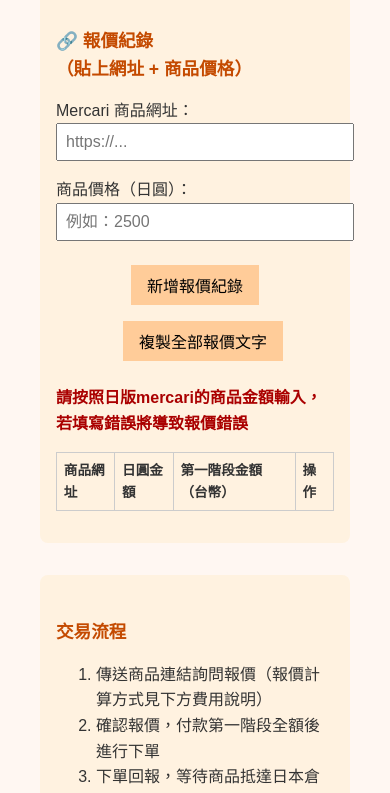
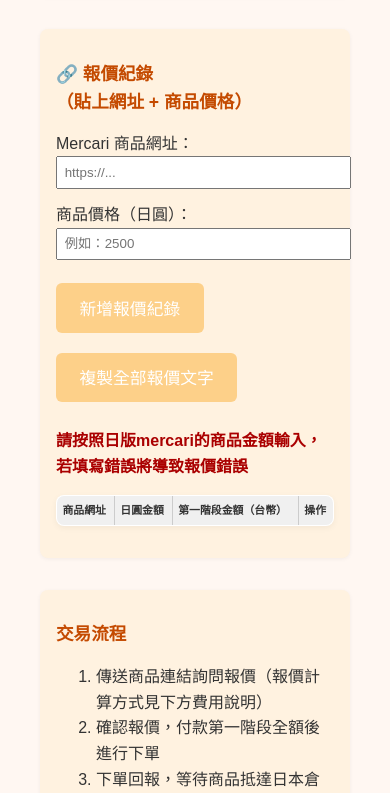
Before and after one commit to azaiogi/mercari-calculator, a plain HTML site: page index.html in a window 390 px wide. Shown: the part 293-1086 px from the top of the page. Drawn offline with Linux system fonts and the light colour scheme.

Commit message:
Add files via upload

```diff
--- a/index.html
+++ b/index.html
@@ -6,6 +6,84 @@
   <meta name="viewport" content="width=device-width, initial-scale=1.0" />
   <title>メルカリ報價計算器（第一階段報價）</title>
   <style>
+body { font-family: 'Helvetica Neue', sans-serif; background-color: #f9f9f9; color: #333; padding: 1.5em; }
+h1, h2 { color: #333; }
+button {
+  background-color: #fdd089;
+  border: none;
+  color: white;
+  padding: 0.75em 1.4em;
+  font-size: 1.05em;
+  border-radius: 6px;
+  margin: 0.6em 0;
+  cursor: pointer;
+  transition: background-color 0.25s ease, transform 0.1s ease;
+}
+button:active {
+  transform: scale(0.98);
+}
+  background-color: #fdd089;
+  border: none;
+  color: white;
+  padding: 0.6em 1.2em;
+  text-align: center;
+  text-decoration: none;
+  display: inline-block;
+  font-size: 1em;
+  border-radius: 5px;
+  margin: 0.4em 0.2em;
+  cursor: pointer;
+  transition: background-color 0.3s ease;
+}
+button:hover {
+  background-color: #fbc663;
+  background-color: #0056b3;
+}
+table {
+  width: 100%;
+  border-collapse: collapse;
+  font-size: 0.85em;
+  background: white;
+  border-radius: 8px;
+  overflow: hidden;
+  box-shadow: 0 2px 6px rgba(0,0,0,0.05);
+}
+th {
+  background-color: #f0f0f0;
+  padding: 0.75em;
+  text-align: left;
+  border-bottom: 1px solid #ddd;
+}
+td {
+  padding: 0.75em;
+  border-bottom: 1px solid #eee;
+  word-break: break-word;
+}
+.section {
+  background-color: white;
+  padding: 1.2em;
+  margin-bottom: 2em;
+  border-radius: 8px;
+  box-shadow: 0 1px 4px rgba(0,0,0,0.05);
+}
+@media (max-width: 768px) {
+  table, th, td { font-size: 0.8em; }
+  button {
+  background-color: #fdd089;
+  border: none;
+  color: white;
+  padding: 0.75em 1.4em;
+  font-size: 1.05em;
+  border-radius: 6px;
+  margin: 0.6em 0;
+  cursor: pointer;
+  transition: background-color 0.25s ease, transform 0.1s ease;
+}
+button:active {
+  transform: scale(0.98);
+} width: 100%; margin-top: 0.5em; }
+}
+
 @media (max-width: 768px) {
   body { padding: 1em; font-size: 1em; line-height: 1.6; background: #fffdf8; }
   h1 { font-size: 1.4em; }
@@ -40,6 +118,19 @@
       margin-bottom: 1em;
     }
     button {
+  background-color: #fdd089;
+  border: none;
+  color: white;
+  padding: 0.75em 1.4em;
+  font-size: 1.05em;
+  border-radius: 6px;
+  margin: 0.6em 0;
+  cursor: pointer;
+  transition: background-color 0.25s ease, transform 0.1s ease;
+}
+button:active {
+  transform: scale(0.98);
+}
       padding: 0.5em 1em;
       margin: 0.5em 0;
       background: #ffcc99;
@@ -65,7 +156,11 @@
   </style>
 </head>
 <body>
-  <details class="section" style="background:#fff9f0; border:1px solid #e0c8a0; padding:1em; border-radius:8px; margin-bottom:1em;">
+
+
+<h1 style="font-size: 1.8em;">メルカリ報價計算器<br>（第一階段報價）</h1>
+<p style="font-size: 1em; margin-top: 0.2em;">by <strong>花荻❀代購</strong>｜官方LINE：<a href="https://line.me/R/ti/p/@043zpgti" target="_blank">@043zpgti</a></p>
+<details class="section" style="background:#fff9f0; border:1px solid #e0c8a0; padding:1em; border-radius:8px; margin-bottom:1em;">
   <summary style="font-size:1.1em; font-weight:bold; cursor:pointer;">📖 使用說明（點此展開／收合）</summary>
   <div style="margin-top:1em;">
     <p><strong>📌 本工具用途：</strong> 提供快速報價功能，供委託人計算從「日本 Mercari」購買商品的第一階段報價金額，並可整合多筆報價、一鍵複製報價文字給代購方。</p>
@@ -106,17 +201,15 @@
   </div>
 </details>
 
-<h1 style="font-size: 1.8em;">メルカリ報價計算器<br>（第一階段報價）</h1>
-
   <div class="section">
     <h2>🔗 報價紀錄<br>（貼上網址 + 商品價格）</h2>
     <label for="itemUrl">Mercari 商品網址：</label>
     <input type="text" id="itemUrl" placeholder="https://..." />
     <br><label for="itemPrice">商品價格（日圓）：</label>
     <input type="number" id="itemPrice" placeholder="例如：2500" />
-    <div style="text-align:center;">
-<button onclick="addItem()">新增報價紀錄</button>
-<button onclick="copySummary()" style="margin-left:1em;">複製全部報價文字</button>
+    <div style="text-align:left;">
+<button onclick="addItem()">新增報價紀錄</button><br>
+<button onclick="copySummary()">複製全部報價文字</button>
 </div>
 <p style="color:#a00;font-weight:bold;">請按照日版mercari的商品金額輸入，若填寫錯誤將導致報價錯誤</p>
     <div id="itemTableWrapper">
```
